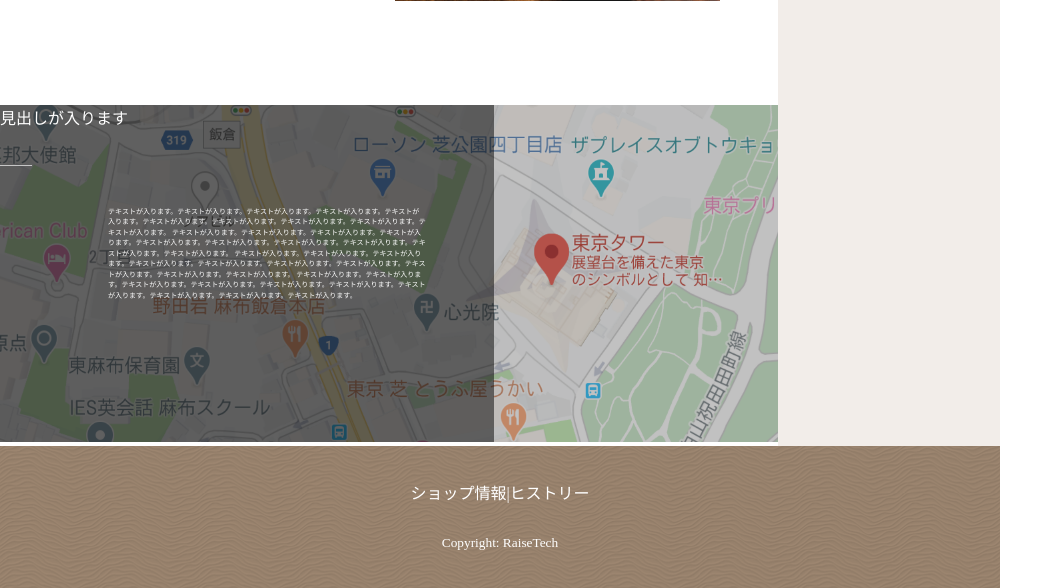
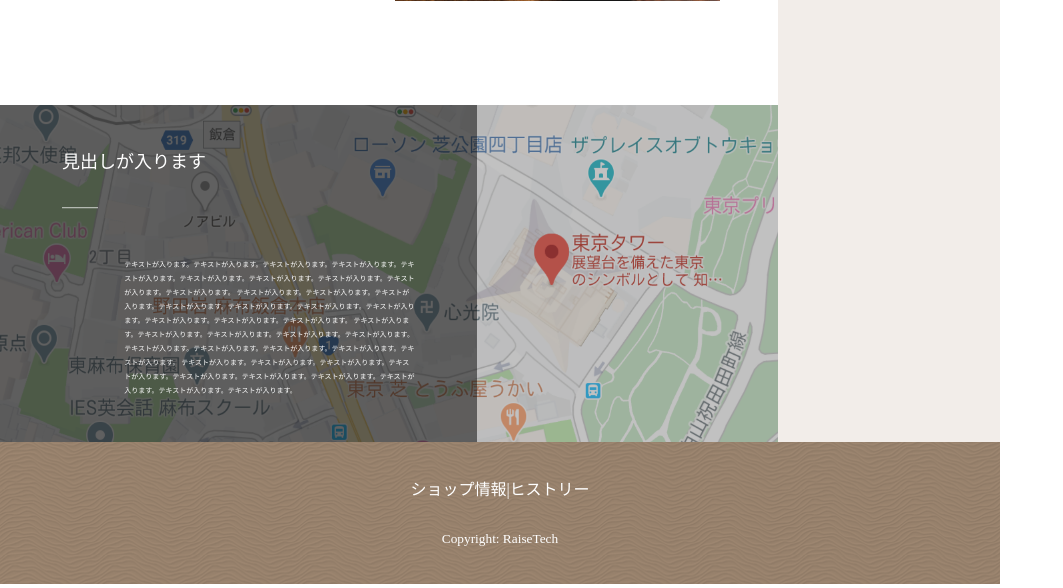
Before and after one commit to nagatarock/raisetech-hamburger, a PHP site: page /front-page.html in a window 1280 px wide. Shown: the part 1064-1652 px from the top of the page, without its empty margins (0-1063 px from the left). Run offline with PHP 8.4, Linux system fonts and the light colour scheme.

Commit message:
map　の調整

```diff
--- a/css/style.css
+++ b/css/style.css
@@ -137,10 +137,11 @@ header .bottom {
 
 .map {
   position: relative;
+  height: 337px;
 }
 
 .map img {
-  height: 337px;
+  height: 100%;
   width: 100%;
   background-color: rgba(0, 0, 0, 0.6);
 }
@@ -149,12 +150,16 @@ header .bottom {
   position: absolute;
   background-color: rgba(0, 0, 0, 0.5);
   color: white;
-  width: 494px;
-  height: 337px;
+  width: 415px;
+  height: 290px;
+  padding-left: 62px;
+  padding-top: 47px;
+  font-size: large;
+  line-height: 20px;
 }
 
-.map .m_container dd {
-  color: white;
+.map .m_container .m_container_text {
+  padding-left: 0;
   font-size: 10px;
   -webkit-transform: scale(0.7);
           transform: scale(0.7);
--- a/css/style.scss
+++ b/css/style.scss
@@ -110,8 +110,9 @@ header{
 }
 .map{
     position: relative;
+    height: 337px;
     img{
-    height: 337px;
+    height: 100%;
     width: 100%;
     background-color: rgba(0, 0, 0, 0.6);
     }
@@ -119,10 +120,14 @@ header{
         position: absolute;
         background-color: rgba(0, 0, 0, 0.5) ;
         color: white;
-        width: 494px;
-        height: 337px;
-        dd{
-            color: white;
+        width: 415px;
+        height: 290px;
+        padding-left: 62px;
+        padding-top: 47px;
+        font-size: large;
+        line-height: 20px;
+        .m_container_text{
+            padding-left: 0;
             font-size: 10px;
             transform: scale(0.7);
             font-weight: lighter;
--- a/front-page.html
+++ b/front-page.html
@@ -44,17 +44,17 @@
         <!-- 地図 -->
         <section class="map">
             <div class="m_container">
-                <dt>見出しが入ります
+                見出しが入ります
                     <p>＿＿</p>
-                    <dd class="m_container_text">
+                    <p class="m_container_text">
                         テキストが入ります。テキストが入ります。テキストが入ります。テキストが入ります。テキストが入ります。テキストが入ります。テキストが入ります。テキストが入ります。テキストが入ります。テキストが入ります。
                         テキストが入ります。テキストが入ります。テキストが入ります。テキストが入ります。テキストが入ります。テキストが入ります。テキストが入ります。テキストが入ります。テキストが入ります。テキストが入ります。
                         テキストが入ります。テキストが入ります。テキストが入ります。テキストが入ります。テキストが入ります。テキストが入ります。テキストが入ります。テキストが入ります。テキストが入ります。テキストが入ります。
                         テキストが入ります。テキストが入ります。テキストが入ります。テキストが入ります。テキストが入ります。テキストが入ります。テキストが入ります。テキストが入ります。テキストが入ります。テキストが入ります。
-                    </dd>
-                </dt>
+                    </p>
                 </div>
             <img src="/img/map.png" alt="店舗地図">
+            </section>
         </div>
     <!-- サイドバー -->
     <section class="sidebar">
```
Also changed, not shown: 1 other file.
